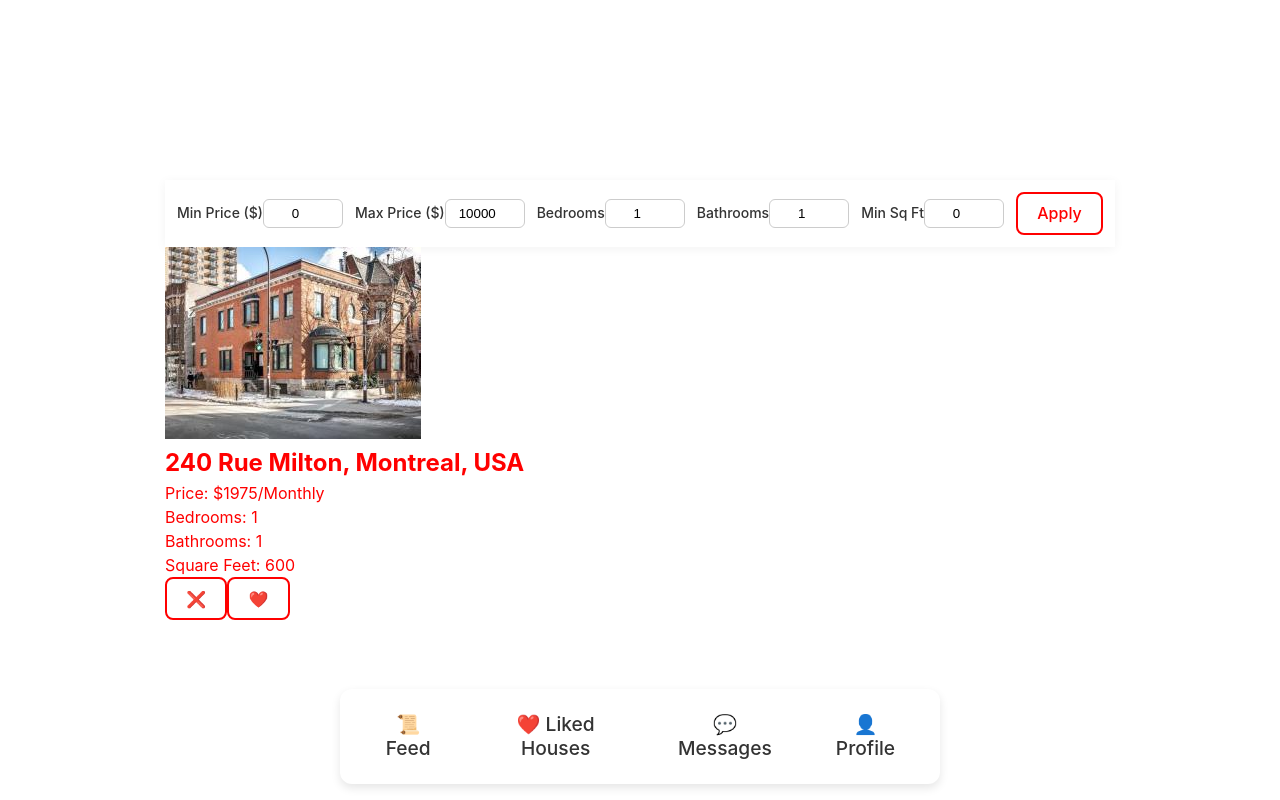
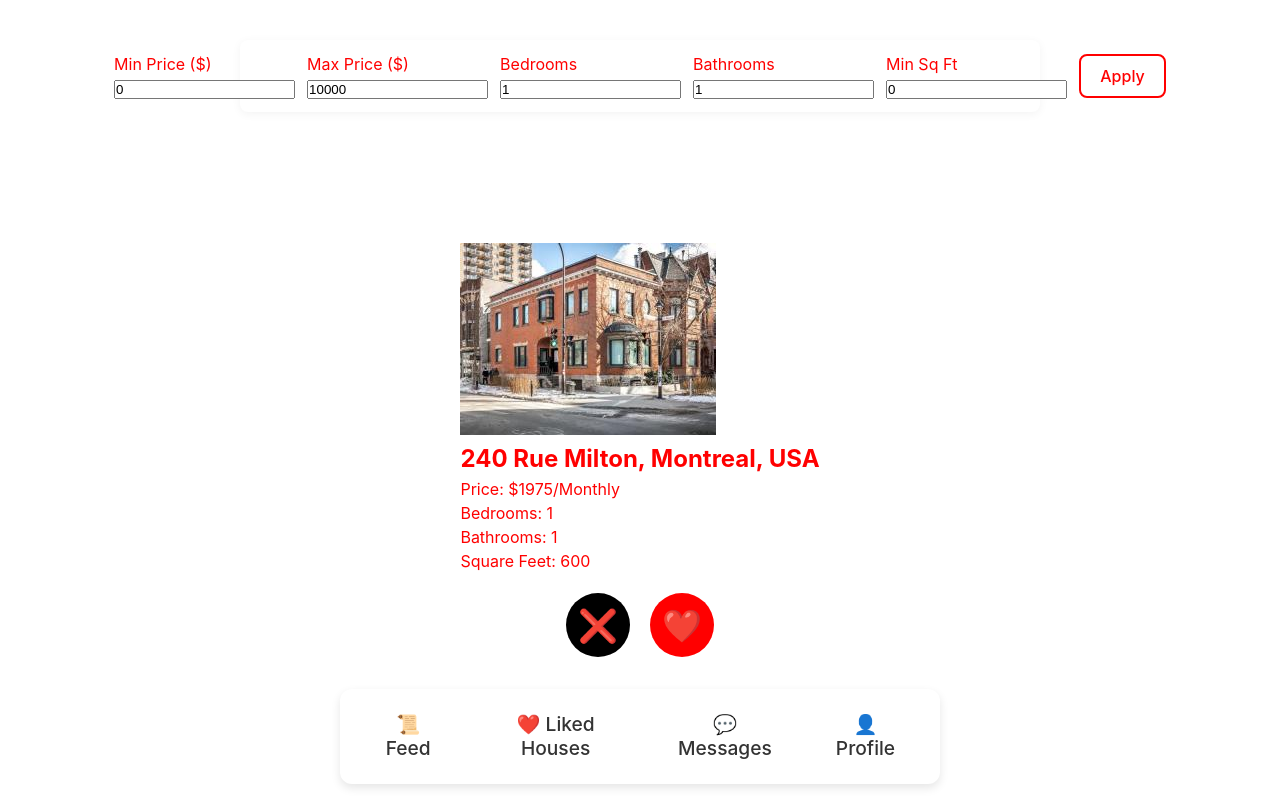
Before and after one commit to janekhuong/RealtrCopy, a React (Vite) app in the folder OpenHouse/: page /swipe in a window 1280 px wide. Built offline with nearby package versions, Linux system fonts and the light colour scheme.

Commit message:
center formatting

```diff
--- a/OpenHouse/src/components/HouseCard.tsx
+++ b/OpenHouse/src/components/HouseCard.tsx
@@ -7,7 +7,6 @@ interface HouseCardProps {
   bedrooms: number;
   bathrooms: number;
   squareFeet: number;
-  onSwipe: (liked: boolean) => void;
 }
 
 export default function HouseCard({
@@ -17,7 +16,6 @@ export default function HouseCard({
   bedrooms,
   bathrooms,
   squareFeet,
-  onSwipe,
 }: HouseCardProps) {
   return (
     <div className="bg-white rounded-xl shadow-lg overflow-hidden w-96">
@@ -25,29 +23,13 @@ export default function HouseCard({
       <img src={image} alt="House" className="w-full h-64 object-cover" />
 
       {/* House Details */}
-      <div className="p-4">
+      <div className="p-4 text-center">
         <h2 className="text-lg font-bold text-gray-900">{address}</h2>
         <p className="text-gray-700">Price: {price}</p>
         <p className="text-gray-700">Bedrooms: {bedrooms}</p>
         <p className="text-gray-700">Bathrooms: {bathrooms}</p>
         <p className="text-gray-700">Square Feet: {squareFeet}</p>
       </div>
-
-      {/* Swipe Buttons (Replaced Text with ❌ and ❤️) */}
-      <div className="flex justify-between p-4">
-        <button
-          onClick={() => onSwipe(false)}
-          className="p-4 bg-black text-white rounded-full hover:bg-gray-800 shadow-md text-3xl"
-        >
-          ❌
-        </button>
-        <button
-          onClick={() => onSwipe(true)}
-          className="p-4 bg-red-600 text-white rounded-full hover:bg-red-700 shadow-md text-3xl"
-        >
-          ❤️
-        </button>
-      </div>
     </div>
   );
 }
--- a/OpenHouse/src/index.css
+++ b/OpenHouse/src/index.css
@@ -70,7 +70,35 @@ button:focus-visible {
   outline: 4px auto red;
 }
 
-/* Fix Swipe Buttons (❌ & ❤️) */
+/* Filter Bar: Moves Higher Up */
+.filter-container {
+  position: absolute;
+  top: 5%;
+  left: 50%;
+  transform: translateX(-50%);
+  padding: 12px;
+  display: flex;
+  align-items: center;
+  justify-content: center;
+  gap: 12px;
+  background: white;
+  box-shadow: 0px 2px 10px rgba(0, 0, 0, 0.05);
+  border-radius: 8px;
+  width: 90%;
+  max-width: 800px;
+}
+
+/* House Card & Swipe Section */
+.house-card-container {
+  display: flex;
+  flex-direction: column;
+  align-items: center;
+  justify-content: center;
+  flex-grow: 1;
+  margin-top: 100px; /* Ensures space below filter */
+}
+
+/* Swipe Buttons Centered Below Card */
 .swipe-buttons {
   display: flex;
   justify-content: center;
@@ -79,10 +107,10 @@ button:focus-visible {
 }
 
 .swipe-buttons button {
-  width: 64px; /* Ensure fixed size */
+  width: 64px;
   height: 64px;
   padding: 0;
-  font-size: 32px; /* Make icons large */
+  font-size: 32px;
   display: flex;
   align-items: center;
   justify-content: center;
@@ -115,35 +143,7 @@ button:focus-visible {
   background-color: darkred;
 }
 
-/* Filter Section */
-.filter-container {
-  display: flex;
-  align-items: center;
-  justify-content: center;
-  gap: 12px;
-  flex-wrap: nowrap;
-  overflow-x: auto;
-  white-space: nowrap;
-  padding: 12px;
-  background: white;
-  box-shadow: 0px 2px 10px rgba(0, 0, 0, 0.05);
-}
-
-.filter-container label {
-  font-size: 14px;
-  font-weight: 500;
-  color: #333;
-}
-
-.filter-container input {
-  width: 80px;
-  padding: 6px;
-  border-radius: 6px;
-  border: 1px solid #ccc;
-  text-align: center;
-}
-
-/* Bottom Navigation Bar */
+/* Keep Navigation Bar Centered */
 .bottom-nav {
   position: fixed;
   bottom: 16px;
--- a/OpenHouse/src/pages/Swipe.tsx
+++ b/OpenHouse/src/pages/Swipe.tsx
@@ -56,7 +56,7 @@ export default function Swipe() {
   };
 
   return (
-    <div className="min-h-screen flex flex-col items-center bg-gray-100 pb-20">
+    <div className="swipe-container">
       {/* Filter Section */}
       <div className="filter-container">
         <div>
@@ -108,7 +108,7 @@ export default function Swipe() {
       </div>
 
       {/* House Card Section */}
-      <div className="flex flex-col items-center justify-center flex-grow">
+      <div className="house-card-container">
         {index >= 0 ? (
           <HouseCard
             image={houses[index].image}
@@ -140,6 +140,18 @@ export default function Swipe() {
             </button>
           </div>
         )}
+
+        {/* Swipe Buttons Centered Below Card */}
+        {index >= 0 && (
+          <div className="swipe-buttons">
+            <button onClick={() => handleSwipe(false)} className="swipe-left">
+              ❌
+            </button>
+            <button onClick={() => handleSwipe(true)} className="swipe-right">
+              ❤️
+            </button>
+          </div>
+        )}
       </div>
     </div>
   );
```
